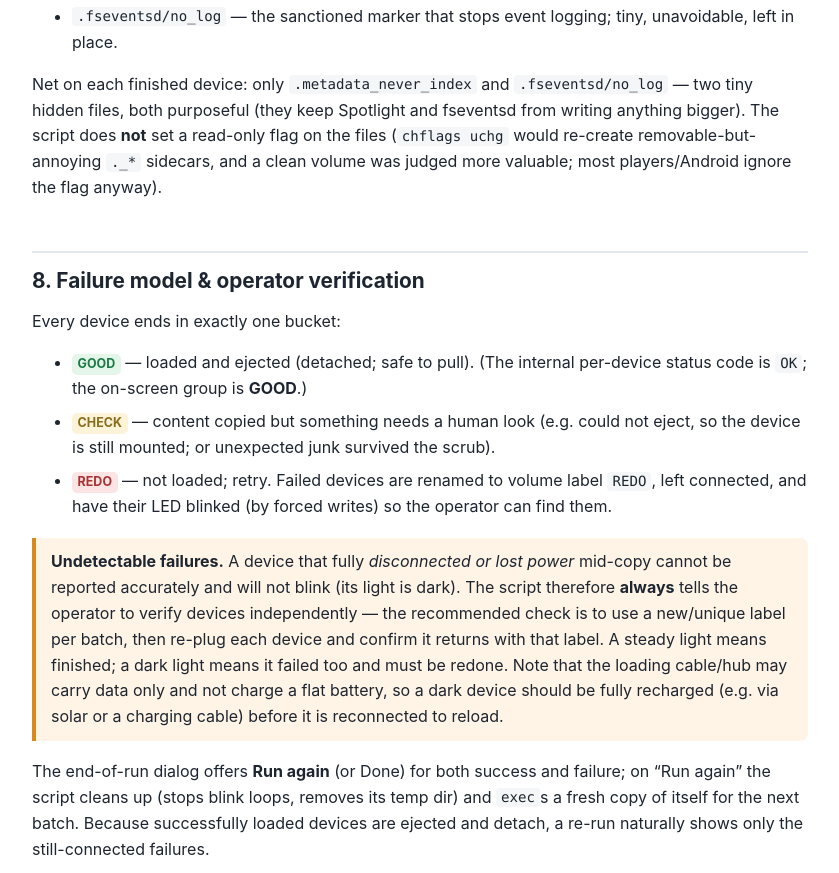
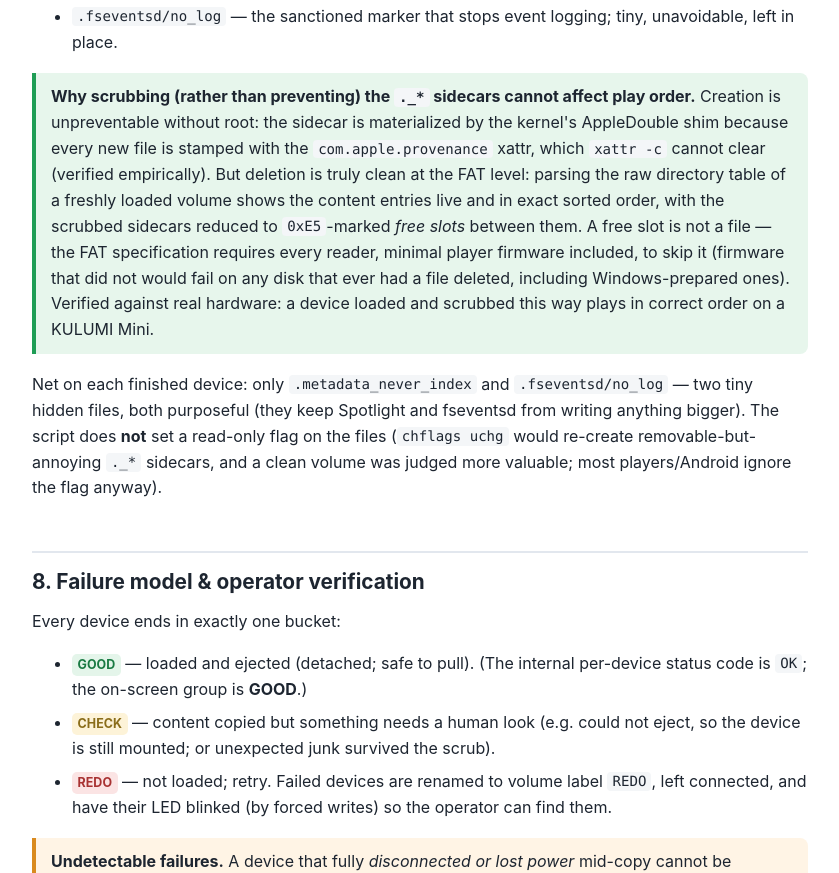
Before and after one commit to rulingAnts/mac-audio-player-loader, a plain HTML site: page TECHNICAL.html in a window 1280 px wide. Shown: the part 5865-6738 px from the top of the page, without its empty margins (220-1059 px from the left). Drawn offline with Linux system fonts and the light colour scheme.

Commit message:
TECHNICAL §7: byte-level proof that scrubbed sidecars cannot affect play order
Raw FAT32 directory-table parse of a freshly loaded volume: content entries
live and in exact sorted order; scrubbed ._ sidecars are 0xE5 free slots the
FAT spec requires every reader to skip. Real-device verified (KULUMI Mini).

Co-Authored-By: Claude Fable 5 <noreply@anthropic.com>

```diff
--- a/TECHNICAL.html
+++ b/TECHNICAL.html
@@ -263,6 +263,19 @@
       may still appear; it is SIP-protected, tiny, harmless, and not treated as junk.</li>
     <li><code>.fseventsd/no_log</code> — the sanctioned marker that stops event logging; tiny, unavoidable, left in place.</li>
   </ul>
+  <div class="callout ok">
+    <strong>Why scrubbing (rather than preventing) the <code>._*</code> sidecars cannot affect play order.</strong>
+    Creation is unpreventable without root: the sidecar is materialized by the kernel's AppleDouble shim
+    because every new file is stamped with the <code>com.apple.provenance</code> xattr, which
+    <code>xattr&nbsp;-c</code> cannot clear (verified empirically). But deletion is truly clean at the FAT
+    level: parsing the raw directory table of a freshly loaded volume shows the content entries live and in
+    exact sorted order, with the scrubbed sidecars reduced to <code>0xE5</code>-marked <em>free slots</em>
+    between them. A free slot is not a file — the FAT specification requires every reader, minimal player
+    firmware included, to skip it (firmware that did not would fail on any disk that ever had a file
+    deleted, including Windows-prepared ones). Verified against real hardware: a device loaded and scrubbed
+    this way plays in correct order on a KULUMI Mini.
+  </div>
+
   <p>Net on each finished device: only <code>.metadata_never_index</code> and <code>.fseventsd/no_log</code> —
   two tiny hidden files, both purposeful (they keep Spotlight and fseventsd from writing anything bigger).
   The script does <strong>not</strong> set a read-only flag on the files (<code>chflags uchg</code> would
```
Also changed, not shown: docs/TECHNICAL.html (+13 -0 lines).
